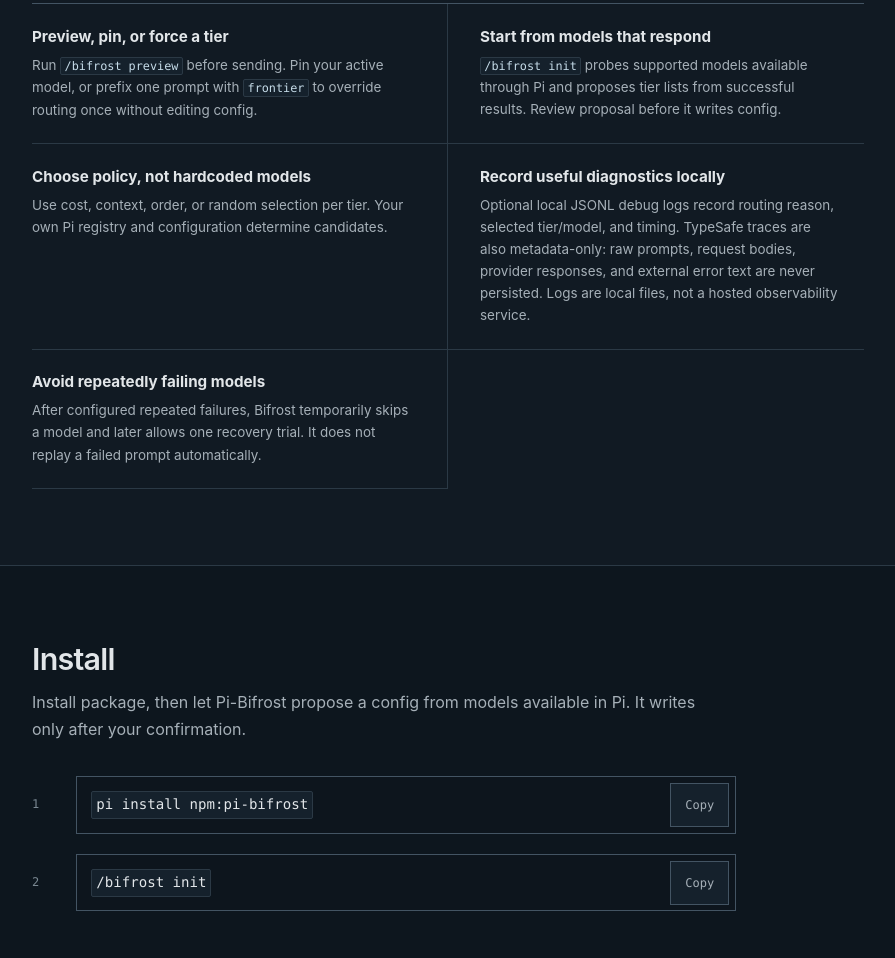
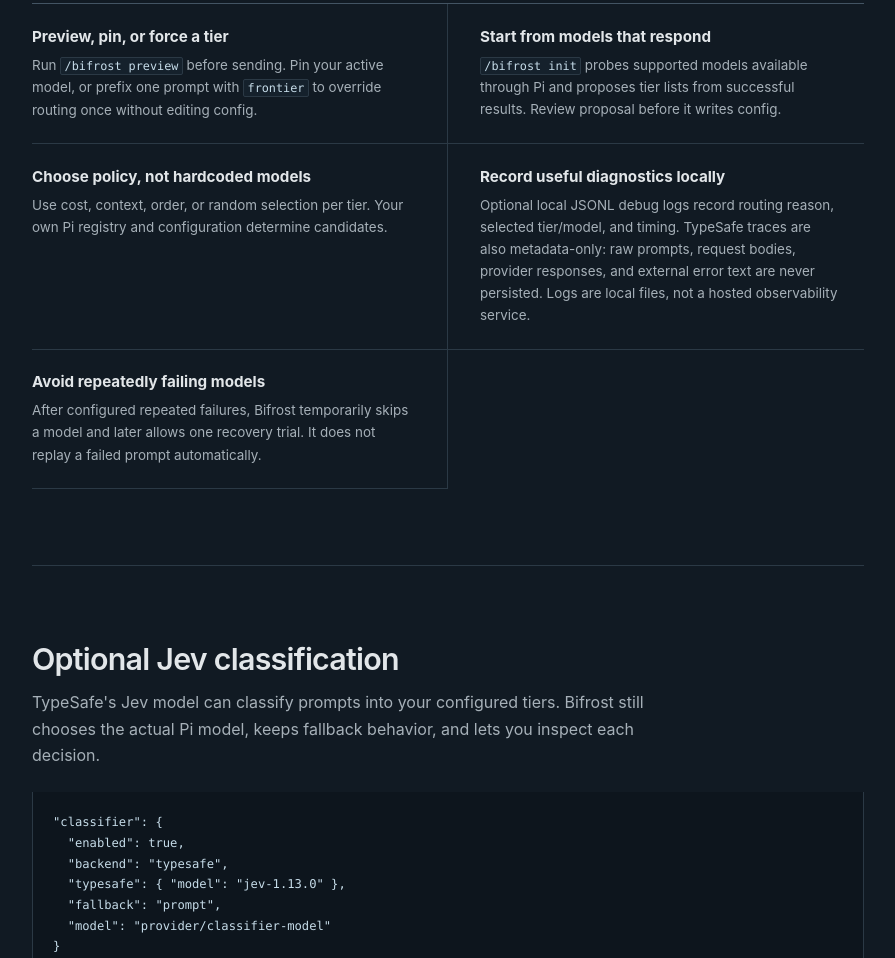
Before and after one commit to iamaamir/pi-bifrost, a website: page docs/index.html in a window 1280 px wide. Shown: the part 1842-2800 px from the top of the page, without its empty margins (192-1087 px from the left). Drawn offline with Linux system fonts and the light colour scheme.

Commit message:
docs(landing): add subtle Jev setup section

```diff
--- a/docs/index.html
+++ b/docs/index.html
@@ -60,6 +60,7 @@
         <a class="wordmark" href="#top">Pi-Bifrost</a>
         <div class="nav-links">
           <a href="#routing">How it works</a>
+          <a href="#jev">Jev</a>
           <a href="#faq">FAQ</a>
           <a href="#install">Install</a>
           <a href="https://github.com/iamaamir/pi-bifrost">GitHub</a>
@@ -174,6 +175,33 @@
             </p>
           </article>
         </div>
+      </section>
+
+      <section class="section wrap" id="jev" aria-labelledby="jev-title">
+        <div class="section-heading compact">
+          <h2 id="jev-title">Optional Jev classification</h2>
+          <p>
+            TypeSafe's Jev model can classify prompts into your configured tiers.
+            Bifrost still chooses the actual Pi model, keeps fallback behavior, and
+            lets you inspect each decision.
+          </p>
+        </div>
+
+        <pre><code>"classifier": {
+  "enabled": true,
+  "backend": "typesafe",
+  "typesafe": { "model": "jev-1.13.0" },
+  "fallback": "prompt",
+  "model": "provider/classifier-model"
+}</code></pre>
+        <p>
+          In Pi, run <code>/bifrost classifier</code> and choose <code>typesafe</code>.
+          Add a TypeSafe key through Pi's user auth file or
+          <code>TYPESAFE_API_KEY</code>, then run <code>/bifrost reload</code>.
+          Verify with <code>/bifrost classifier status</code> or
+          <code>/bifrost classifier test</code>.
+          <a href="https://github.com/iamaamir/pi-bifrost#optional-typesafejev-backend">Read more in the README</a>.
+        </p>
       </section>
 
       <section
```
